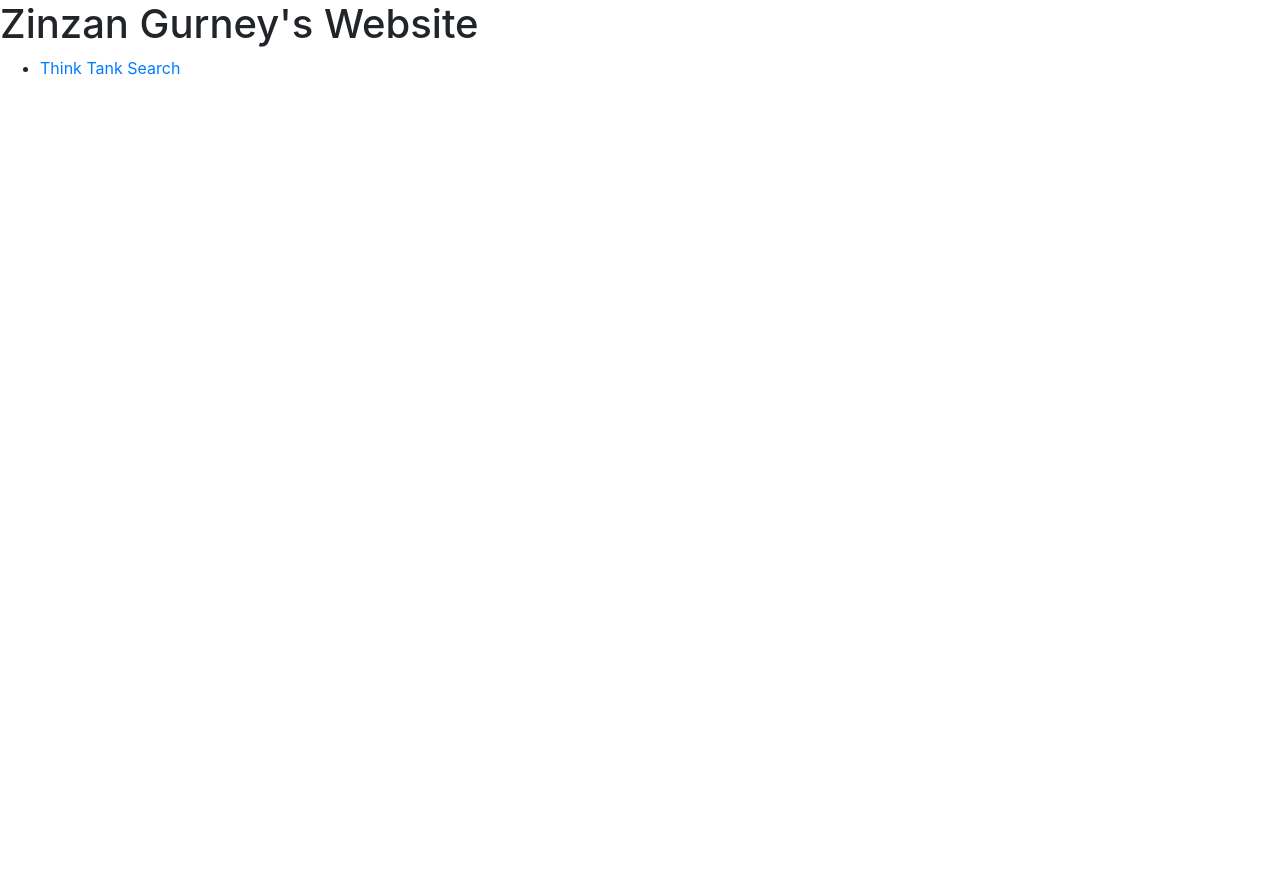
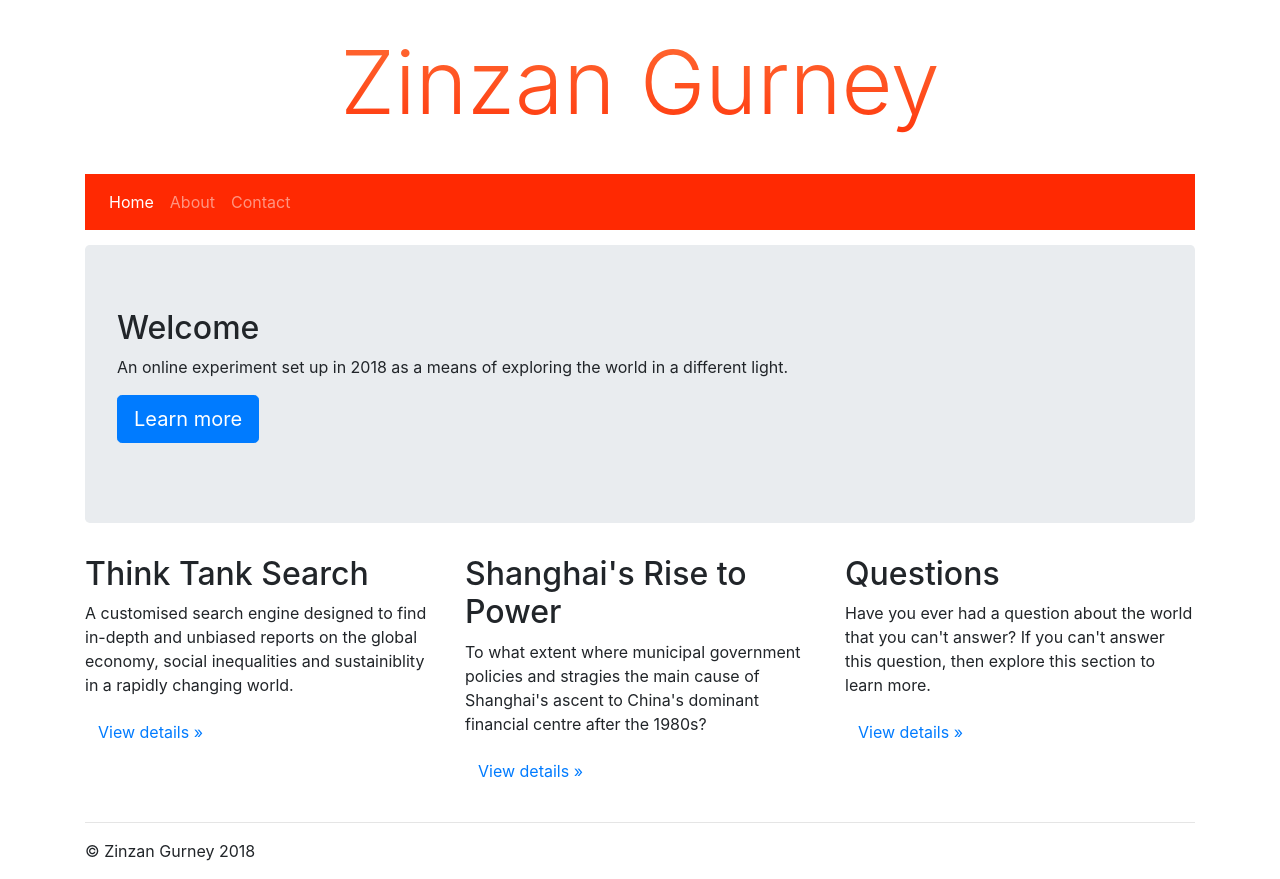
Before and after one commit to ZGurney/zgurney.github.io, a plain HTML site: page index.html in a window 1280 px wide. Before the commit the page ends 800 px from the top, so only its background shows below. Drawn offline with nearby package versions, Linux system fonts and the light colour scheme.

Commit message:
Add homepage details
Added details from zinzan.ml site. Also increased padding for title and changed name from "apps" to "projects"

```diff
--- a/css/main.css
+++ b/css/main.css
@@ -97,21 +97,17 @@ textarea {
    Author's custom styles
    ========================================================================== */
 
+#title {
+  	background: -webkit-linear-gradient(#FF7B40, #FF2902);
+  	-webkit-background-clip: text;
+  	-webkit-text-fill-color: transparent;
+    padding: 30px;
+}
 
-
-
-
-
-
-
-
-
-
-
-
-
-
-
+nav {
+	background-color: #FF2902;
+	margin-bottom: 15px;
+}
 
 /* ==========================================================================
    Helper classes
--- a/index.html
+++ b/index.html
@@ -3,8 +3,8 @@
     <head>
         <meta charset="utf-8">
         <meta http-equiv="x-ua-compatible" content="ie=edge">
-        <title></title>
-        <meta name="description" content="">
+        <title>Zinzan Gurney</title>
+        <meta name="description" content="A collection of my thoughts, ideas and solutions for the future.">
         <meta name="viewport" content="width=device-width, initial-scale=1">
 
         <link rel="manifest" href="site.webmanifest">
@@ -21,10 +21,60 @@
         <![endif]-->
 
         <!-- Add your site or application content here -->
-        <h1>Zinzan Gurney's Website</h1>
-        <ul>
-            <li><a href="apps/search">Think Tank Search</a></li>
-        </ul>
+        <main class="container">
+        <h1 id="title" class="display-2 text-center">Zinzan Gurney</h1>
+        <nav class="navbar navbar-expand-sm navbar-dark">
+          <button class="navbar-toggler" type="button" data-toggle="collapse" data-target="#navbarNav" aria-controls="navbarNav" aria-expanded="false" aria-label="Toggle navigation">
+            <span class="navbar-toggler-icon"></span>
+          </button>
+
+          <div class="collapse navbar-collapse" id="navbarNav">
+            <ul class="navbar-nav">
+              <li class="nav-item active">
+                <a class="nav-link" href="#">Home <span class="sr-only">(current)</span></a>
+              </li>
+              <li class="nav-item">
+                <a class="nav-link" href="#">About</a>
+              </li>
+              <li class="nav-item">
+                <a class="nav-link" href="#">Contact</a>
+              </li>
+            </ul>
+          </div>
+        </nav>
+
+        <div class="jumbotron">
+            <h2>Welcome</h2>
+            <p>An online experiment set up in 2018 as a means of exploring the world in a different light.</p>
+            <p class="lead"><a class="btn btn-primary btn-lg" href="about" role="button">Learn more</a></p>
+        </div>
+
+        <div class="row">
+          <div class="col-md-4">
+            <h2>Think Tank Search</h2>
+            <p>A customised search engine designed to find in-depth and unbiased reports on the global economy, social inequalities and sustainiblity in a rapidly changing world.</p>
+            <p><a class="btn btn-default" href="projects/search" role="button">View details &raquo;</a></p>
+          </div>
+          <div class="col-md-4">
+            <h2>Shanghai's Rise to Power</h2>
+            <p>To what extent where municipal government policies and stragies the main cause of Shanghai's ascent to China's dominant financial centre after the 1980s?</p>
+            <p><a class="btn btn-default" href="#" role="button">View details &raquo;</a></p>
+          </div>
+          <div class="col-md-4">
+            <h2>Questions</h2>
+            <p>Have you ever had a question about the world that you can't answer? If you can't answer this question, then explore this section to learn more.</p>
+            <p><a class="btn btn-default" href="#" role="button">View details &raquo;</a></p>
+          </div>
+        </div>
+
+        <hr>
+
+        <footer>
+          <p>&copy; Zinzan Gurney 2018</p>
+        </footer>
+
+        </main>
+
         <script src="js/vendor/modernizr-3.5.0.min.js"></script>
         <script type="text/javascript" src="js/vendor/bootstrap.js"></script>
         <script src="https://code.jquery.com/jquery-3.2.1.min.js" integrity="sha256-hwg4gsxgFZhOsEEamdOYGBf13FyQuiTwlAQgxVSNgt4=" crossorigin="anonymous"></script>
```
Also changed, not shown: projects/search/index.html (renamed from apps/search/index.html).
